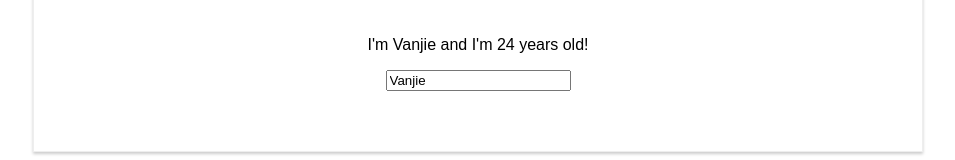
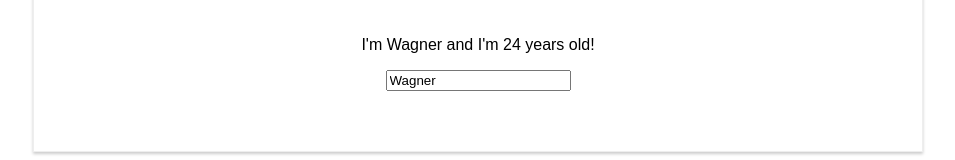
Before and after one commit to palaciowagner/react-guide, a React (Create React App) app: page / in a window 1280 px wide. Both pictures are taken after a click on the button "Switch Name". Shown: the part 207-367 px from the top of the page, without its empty margins (162-1117 px from the left). Built offline with nearby package versions, Linux system fonts and the light colour scheme.

Commit message:
rendering content conditionally

```diff
--- a/src/App.js
+++ b/src/App.js
@@ -8,7 +8,8 @@
       { name: "Wagner", age: 24 },
       { name: "Beto", age: 1 },
       { name: "Jean", age: 27 }
-    ]
+    ],
+    showPersons: false
   }
 
   switchNameHandler = (newName) => {
@@ -32,8 +33,13 @@
     })
   }
 
+  togglePersonsHandler = () => {
+    const doesShow = this.state.showPersons;
+    this.setState({showPersons: !doesShow});
+  }
+
   render() {
-    const style ={
+    const style = {
       backgroundColor: 'white',
       font: 'inherit',
       border: '1px solid blue',
@@ -46,8 +52,12 @@
         <h1>Hi, I'm a React App</h1>
         <p>This is really working!</p>
         <button
-          style = {style}
-          onClick={() => this.switchNameHandler('Vanjie')}>Switch Name</button>
+          style={style}
+          onClick={this.togglePersonsHandler}>Switch Name
+        </button>
+        {
+          this.state.showPersons ?
+            <div>
               <Person
                 name={this.state.persons[0].name}
                 age={this.state.persons[0].age} />
@@ -61,6 +71,9 @@
               <Person
                 name={this.state.persons[2].name}
                 age={this.state.persons[2].age} />
+            </div> : null
+        }
+
       </div>
     );
     //return React.createElement('div', {className: 'App'}, React.createElement('h1', null, 'Hi, I\'m a React App!!!'));
```
Lines whose indentation alone changed are shown as unchanged.
